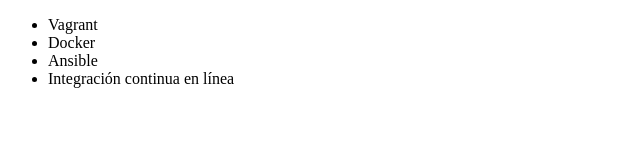
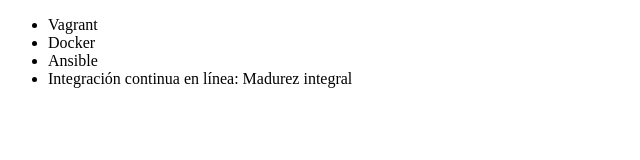
Before and after one commit to MemoCJH/Aluragit, a plain HTML site: page index.html in a window 1280 px wide. Shown: the whole page, without its empty margins (0-640 px from the left). Drawn offline with Linux system fonts and the light colour scheme.

Commit message:
renombrandor curso de integracion continua

```diff
--- a/index.html
+++ b/index.html
@@ -9,7 +9,7 @@
          <li> Vagrant </li>
          <li> Docker </li>
          <li> Ansible </li>
-         <li> Integración continua en línea</li>
+         <li> Integración continua en línea: Madurez integral</li>
      </ul>
 </body>
 </html>
```
